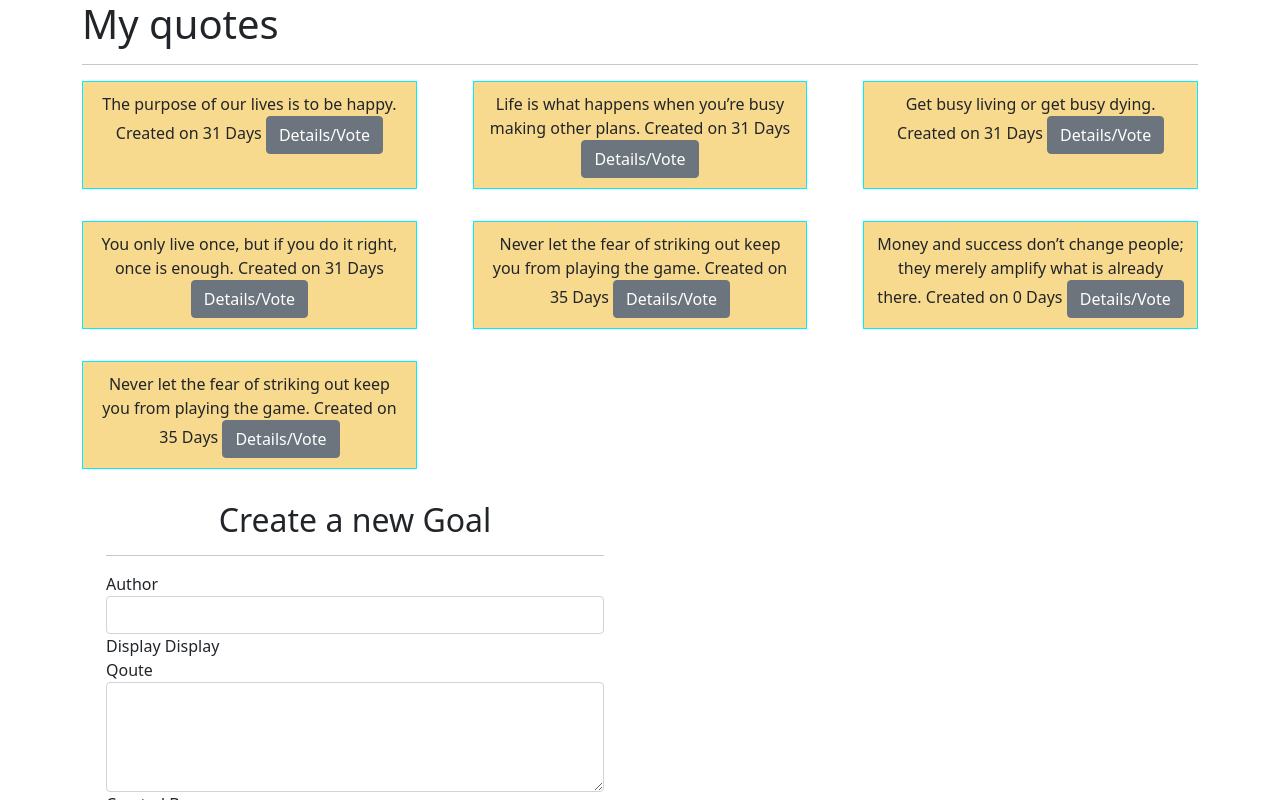
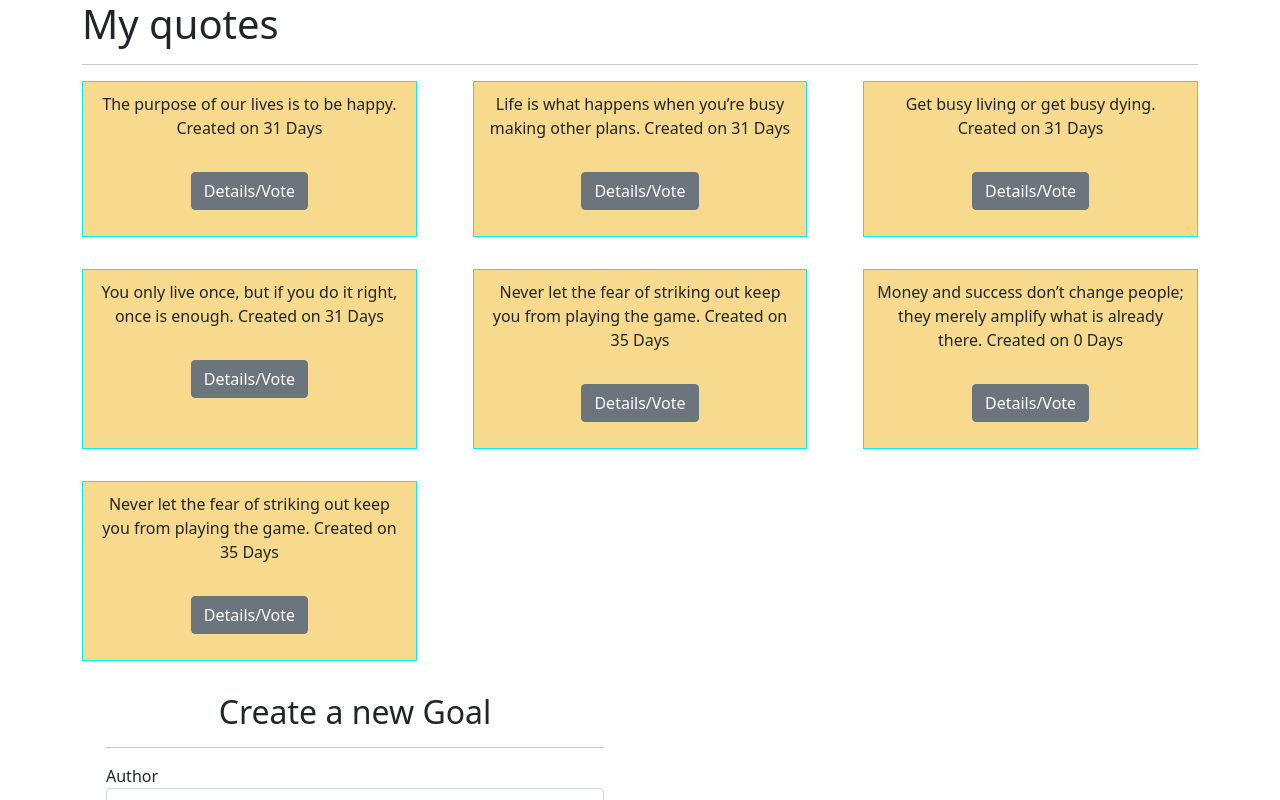
Before and after one commit to Tito-74/Quotes-App, an Angular app: page / in a window 1280 px wide. Shown: the top 800 px of the page. Built offline with nearby package versions, Linux system fonts and the light colour scheme.

Commit message:
styling vote button

```diff
--- a/src/app/quote/quote.component.css
+++ b/src/app/quote/quote.component.css
@@ -18,3 +18,10 @@
     justify-content: center;
 
 }
+.quoteText button{
+    justify-self: center;
+    display: block;
+    margin: 1rem 5rem;
+    margin-top: 2rem;
+
+}
```
